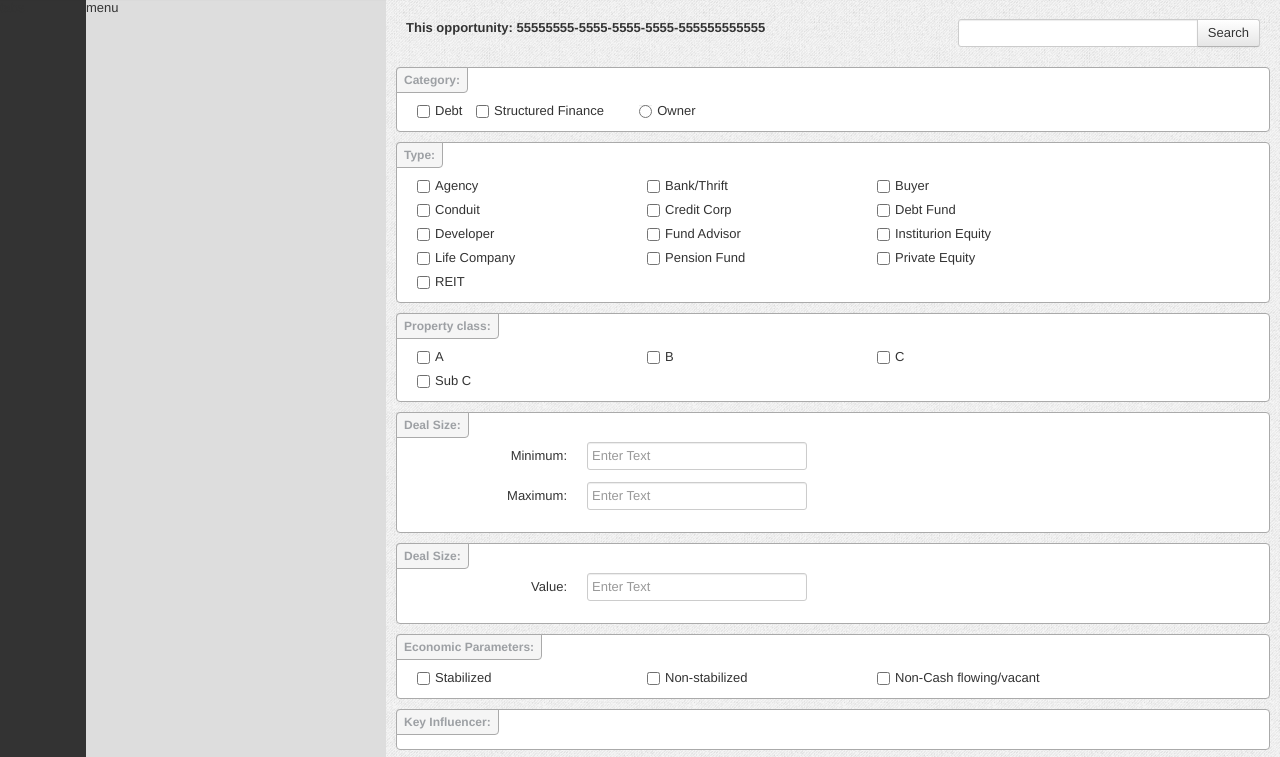
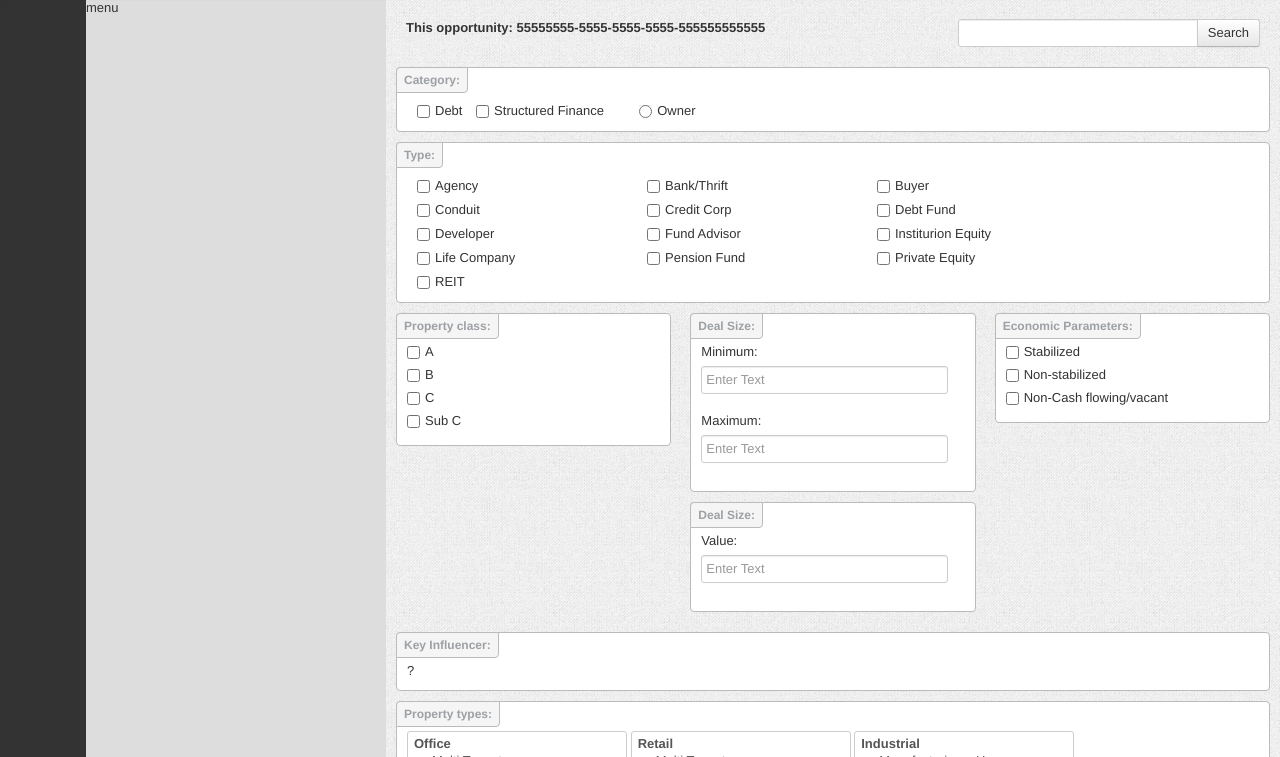
Before and after one commit to getsetbro/profiles_proto, a plain HTML site: page index.html in a window 1280 px wide. Shown: the part 43-800 px from the top of the page. Drawn offline with nearby package versions, Linux system fonts and the light colour scheme.

Commit message:
per wireframe

```diff
--- a/index.html
+++ b/index.html
@@ -59,14 +59,18 @@
               <label class="checkbox inline span3"><input type="checkbox" />Private Equity</label>
               <label class="checkbox inline span3"><input type="checkbox" />REIT</label>
           </div>
-          <div class="row area-well">
+          <div class="row-fluid">
+            <div class="span4">
+              <div class="area-well">
                 <span class="legend">Property class:</span>
-              <label class="checkbox inline span3"><input type="checkbox" />A</label>
-              <label class="checkbox inline span3"><input type="checkbox" />B</label>
-              <label class="checkbox inline span3"><input type="checkbox" />C</label>
-              <label class="checkbox inline span3"><input type="checkbox" />Sub C</label>
+                <label class="checkbox"><input type="checkbox" />A</label>
+                <label class="checkbox"><input type="checkbox" />B</label>
+                <label class="checkbox"><input type="checkbox" />C</label>
+                <label class="checkbox"><input type="checkbox" />Sub C</label>
               </div>
-          <div class="form-horizontal area-well">
+            </div>
+            <div class="span4">
+              <div class="area-well">
                 <span class="legend">Deal Size:</span>
                 <div class="control-group">
                   <label class="control-label" for="min">Minimum:</label>
@@ -81,7 +85,7 @@
                   </div>
                 </div>
               </div>
-          <div class="form-horizontal area-well">
+              <div class="area-well">
                   <span class="legend">Deal Size:</span>
                   <div class="control-group">
                     <label class="control-label" for="val">Value:</label>
@@ -90,15 +94,21 @@
                     </div>
                   </div>
               </div>
-          <div class="row area-well">
+            </div>
+            <div class="span4">
+              <div class="area-well">
                     <span class="legend">Economic Parameters:</span>
-              <label class="checkbox inline span3"><input type="checkbox" />Stabilized</label>
-              <label class="checkbox inline span3"><input type="checkbox" />Non-stabilized</label>
-              <label class="checkbox inline span3"><input type="checkbox" />Non-Cash flowing/vacant</label>
+                    <label class="checkbox"><input type="checkbox" />Stabilized</label>
+                    <label class="checkbox"><input type="checkbox" />Non-stabilized</label>
+                    <label class="checkbox"><input type="checkbox" />Non-Cash flowing/vacant</label>
               </div>
+            </div>
+
+          </div>
+
           <div class="row area-well">
               <span class="legend">Key Influencer:</span>
-
+              ?
           </div>
           <div class="row area-well">
               <span class="legend">Property types:</span>
--- a/stylesheets/stylesheet.css
+++ b/stylesheets/stylesheet.css
@@ -66,8 +66,18 @@ position: relative;
 margin: 10px;
 padding: 29px 10px 10px;
 background-color: #fff;
-border: 1px solid #aaa;
+border: 1px solid #bbb;
 border-radius: 4px;
+}
+
+.row-fluid .area-well {
+margin: 0 0 10px
+}
+.row-fluid > [class*="span"]:first-child .area-well{
+margin-left:10px;
+}
+.row-fluid > [class*="span"]:last-child .area-well{
+margin-right:10px;
 }
 .legend {
 position: absolute;
@@ -77,7 +87,7 @@ padding: 3px 7px;
 font-size: 12px;
 font-weight: bold;
 background-color: #f5f5f5;
-border: 1px solid #aaa;
+border: 1px solid #bbb;
 color: #9da0a4;
 border-radius: 4px 0 4px 0;
 }
@@ -91,3 +101,6 @@ border-radius: 4px 0 4px 0;
 select[multiple]{
   height: 210px;
 }
+.controls input{
+  width:90%;
+}
```
Lines whose indentation alone changed are shown as unchanged.
